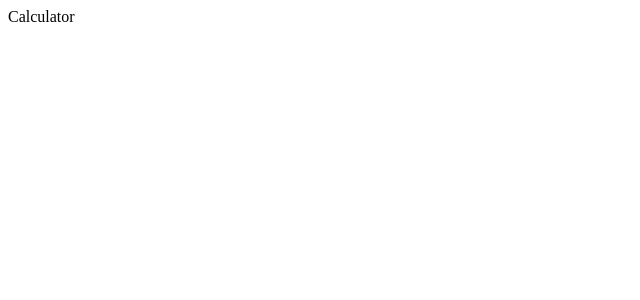
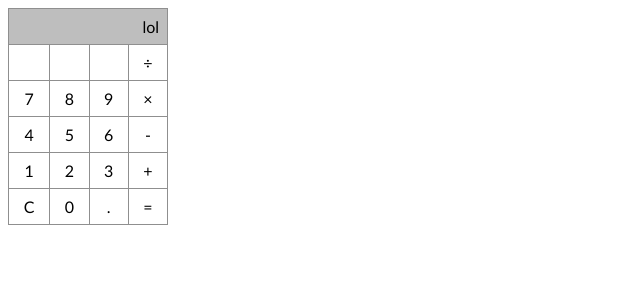
Before and after one commit to ndionne1917/Vue-Calculator, a Vue app: page / in a window 1280 px wide. Shown: the top 300 px of the page, without its empty margins (0-640 px from the left). Built offline with nearby package versions, Linux system fonts and the light colour scheme.

Commit message:
add calculator html and css layout

```diff
--- a/src/App.vue
+++ b/src/App.vue
@@ -4,6 +4,7 @@
 
 <script>
 import Calculator from "./components/Calculator/Calculator.vue";
+
 export default {
   name: "App",
   components: {
--- a/src/components/Calculator/Calculator.vue
+++ b/src/components/Calculator/Calculator.vue
@@ -1,7 +1,65 @@
-<template> <div>Calculator</div> </template>
+<template>
+  <table class="calculator">
+    <tr class="calculator__result">
+      <td colspan="4">lol</td>
+    </tr>
+    <tr>
+      <td></td>
+      <td></td>
+      <td></td>
+      <td>÷</td>
+    </tr>
+    <tr>
+      <td>7</td>
+      <td>8</td>
+      <td>9</td>
+      <td>×</td>
+    </tr>
+    <tr>
+      <td>4</td>
+      <td>5</td>
+      <td>6</td>
+      <td>-</td>
+    </tr>
+    <tr>
+      <td>1</td>
+      <td>2</td>
+      <td>3</td>
+      <td>+</td>
+    </tr>
+    <tr>
+      <td>C</td>
+      <td>0</td>
+      <td>.</td>
+      <td>=</td>
+    </tr>
+  </table>
+</template>
 
 <script>
 export default {
   name: "Calculator",
 };
 </script>
+<style lang="scss" scoped>
+.calculator {
+  font-family: "Gill Sans", "Gill Sans MT", Calibri, "Trebuchet MS", sans-serif;
+  font-size: 1rem;
+  width: 10rem;
+  border-collapse: collapse;
+
+  td {
+    padding: 0.5rem;
+    cursor: pointer;
+    text-align: center;
+    border: 1px solid rgb(143, 143, 143);
+  }
+
+  &__result {
+    td {
+      background-color: rgb(190, 190, 190);
+      text-align: right;
+    }
+  }
+}
+</style>
```
